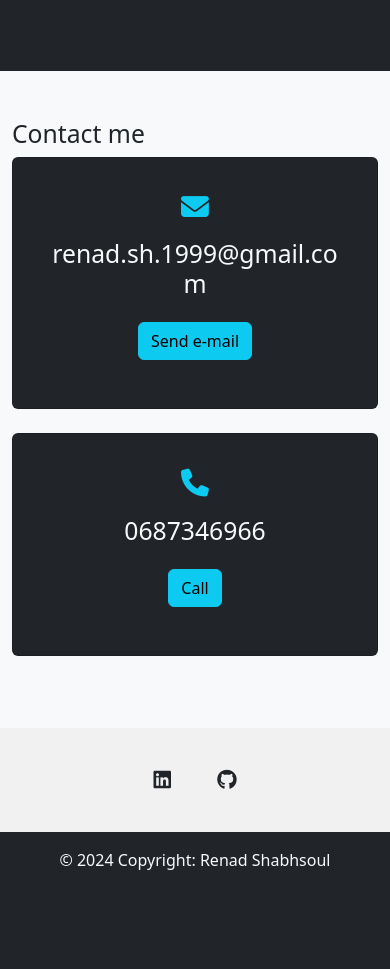
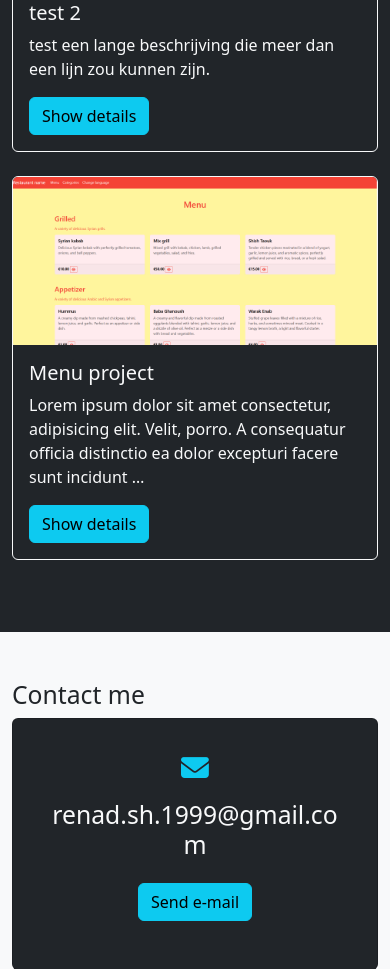
Before and after one commit to RenadSha/my_website, a Django app: page / in a window 390 px wide. Shown: the part 2430-3399 px from the top of the page. Before the commit the page ends 3300 px from the top, so only its background shows below. Run offline with Django 5.2, Linux system fonts and the light colour scheme; data comes from the database, SQL or seed files in the repository; both versions use the stored data as it was after the commit.

Commit message:
project details page

```diff
--- a/my_app/models.py
+++ b/my_app/models.py
@@ -6,10 +6,21 @@ class Tag(models.Model):
     def __str__(self):
         return self.name
 
+from django.db import models
+
 class Project(models.Model):
+    # Opties voor projecttype
+    PROJECT_TYPES = [
+        ('academic', 'Academic Project'),
+        ('client', 'Client Project'),
+        ('personal', 'Personal Project'),
+    ]
+
     name = models.CharField(max_length=255)
     description = models.TextField()
-    tags = models.ManyToManyField(Tag, related_name="projects")
+    tags = models.ManyToManyField('Tag', related_name="projects")
+    type = models.CharField(max_length=20, choices=PROJECT_TYPES, default='personal')  # Type van het project
+    link = models.URLField(blank=True, null=True)  # Optionele link naar het project
     created_at = models.DateTimeField(auto_now_add=True)
 
     def __str__(self):
@@ -17,6 +28,7 @@ class Project(models.Model):
 
     def poster_image(self):
         return self.images.filter(is_poster=True).first()
+
 
 class ProjectImage(models.Model):
     project = models.ForeignKey(Project, on_delete=models.CASCADE, related_name="images")
--- a/my_app/urls.py
+++ b/my_app/urls.py
@@ -2,4 +2,5 @@ from django.urls import path
 from . import views
 urlpatterns = [
     		path('', views.index, name = "index"),
+            path('project/<str:pk>', views.project_details, name = "project_details"),
 	        ]
--- a/my_app/views.py
+++ b/my_app/views.py
@@ -6,3 +6,9 @@ def index(request):
     projects = Project.objects.all().prefetch_related("images")
 
     return render(request, "index.html", {'projects':projects})
+
+def project_details(request, pk):
+
+    project = Project.objects.get(id=pk)
+    context = {'project': project}
+    return render(request, "project.html", context)
--- a/templates/index.html
+++ b/templates/index.html
@@ -83,50 +83,31 @@
 
 <section id="learn" class="py-5 bg-dark text-light">
     <div class="container">
-        <h2>Projects</h2>
+        <h2 class="text-center mb-4">Projects</h2>
         <div class="row align-items-center justify-content-center">
-        <div class="col-md">
-            <img src="{% static 'images/projects.svg' %}" alt="" class="img-fluid">
+            <div class="col-md-4 text-center">
+                <img src="{% static 'images/projects.svg' %}" alt="Projects" class="img-fluid mb-4">
+            </div>
+        </div>
 
-        </div>
-        <!-- slider -->
-        <div class="col-md py-4">
-            <div class="container mt-5">
-                <div id="projectCarousel" class="carousel slide" data-bs-ride="carousel">
-                    <div class="carousel-inner">
+        <!-- Projecten Cards -->
+        <div class="row">
             {% for project in projects %}
             {% with poster_image=project.poster_image %}
             {% if poster_image %}
-                        <div class="carousel-item {% if forloop.first %}active{% endif %}">
-                            <img src="{{ poster_image.image.url }}" class="d-block w-100" alt="{{ project.name }}">
-                            <div class="carousel-caption">
-                                <h5>{{ project.name }}</h5>
-                                <p>{{ project.description }}</p>
-                                <a href="#">
-                                    <div class="btn btn-info m-3">Show details</div>
-                                </a>
+            <div class="col-md-4 mb-4">
+                <div class="card bg-dark text-light border-light h-100">
+                    <img src="{{ poster_image.image.url }}" class="card-img-top" alt="{{ project.name }}">
+                    <div class="card-body">
+                        <h5 class="card-title">{{ project.name }}</h5>
+                        <p class="card-text">{{ project.description|truncatewords:20 }}</p>
+                        <a href="#" class="btn btn-info">Show details</a>
+                    </div>
                 </div>
             </div>
             {% endif %}
             {% endwith %}
             {% endfor %}
-                    </div>
-
-                    <!-- Vorige en Volgende knoppen -->
-                    <button class="carousel-control-prev" type="button" data-bs-target="#projectCarousel" data-bs-slide="prev">
-                        <span class="carousel-control-prev-icon" aria-hidden="true"></span>
-                        <span class="visually-hidden">Vorige</span>
-                    </button>
-                    <button class="carousel-control-next" type="button" data-bs-target="#projectCarousel" data-bs-slide="next">
-                        <span class="carousel-control-next-icon" aria-hidden="true"></span>
-                        <span class="visually-hidden">Volgende</span>
-                    </button>
-                </div>
-            </div>
-        </div>
-
-
-        <!-- end slider -->
         </div>
     </div>
 </section>
```
Also changed, not shown: templates/project.html (added, +68 -0 lines), db.sqlite3, my_app/migrations/0002_project_link_project_type.py (added), static/images/project_images/categorie.png (added), static/images/project_images/categories.png (added), static/images/project_images/change.png (added), static/images/project_images/chooseLang.png (added), static/images/project_images/dish.png (added), static/images/project_images/dish_WWoAZ3A.png (added), static/images/project_images/menu.png (added), static/images/project_images/menu_xVOKsnT.png (added). Lines whose indentation alone changed are shown as unchanged.
